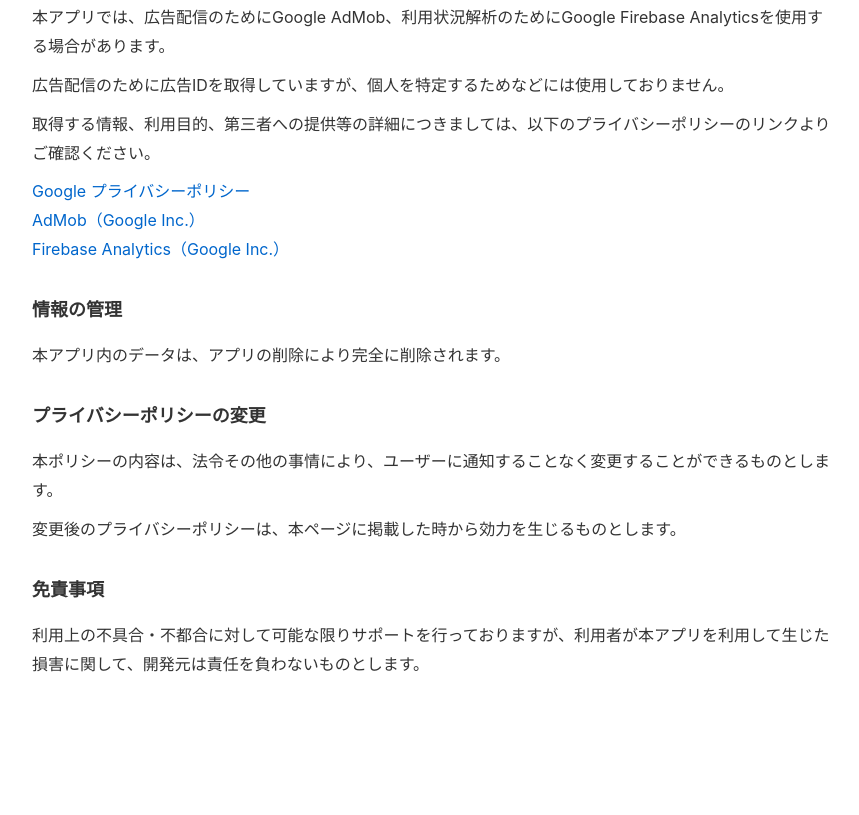
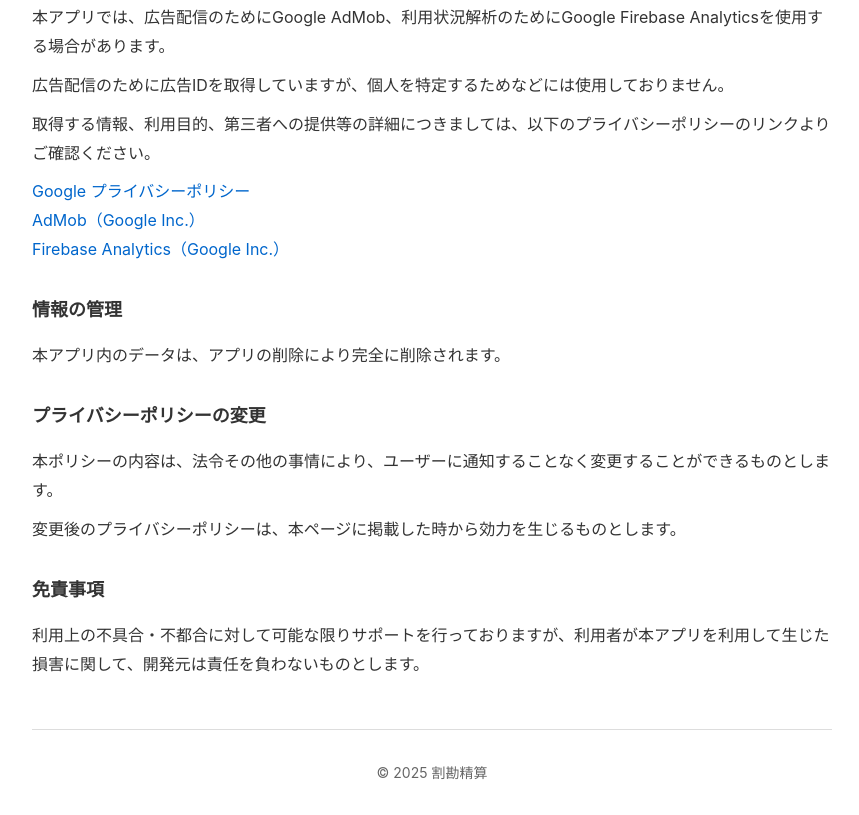
Before and after one commit to hino-org/warikan-app-docs, a plain HTML site: page docs/privacy-policy/index.html in a window 1280 px wide. Shown: the part 617-1432 px from the top of the page, without its empty margins (208-1067 px from the left). Before the commit the page ends 1326 px from the top, so only its background shows below. Drawn offline with Linux system fonts and the light colour scheme.

Commit message:
Update footer styling and minor adjustments to privacy policy and support pages

```diff
--- a/docs/privacy-policy/index.html
+++ b/docs/privacy-policy/index.html
@@ -49,6 +49,15 @@
             color: #666;
             font-size: 14px;
             margin-bottom: 30px;
+        }
+
+        .footer {
+            margin-top: 50px;
+            padding-top: 20px;
+            border-top: 1px solid #ddd;
+            text-align: center;
+            color: #666;
+            font-size: 14px;
         }
 
         @media (max-width: 600px) {
@@ -110,5 +119,9 @@
     <h2>免責事項</h2>
 
     <p>利用上の不具合・不都合に対して可能な限りサポートを行っておりますが、利用者が本アプリを利用して生じた損害に関して、開発元は責任を負わないものとします。</p>
+
+    <div class="footer">
+        <p>© 2025 割勘精算</p>
+    </div>
 </body>
 </html>
```
Also changed, not shown: docs/support/index.html (+0 -1 lines).
